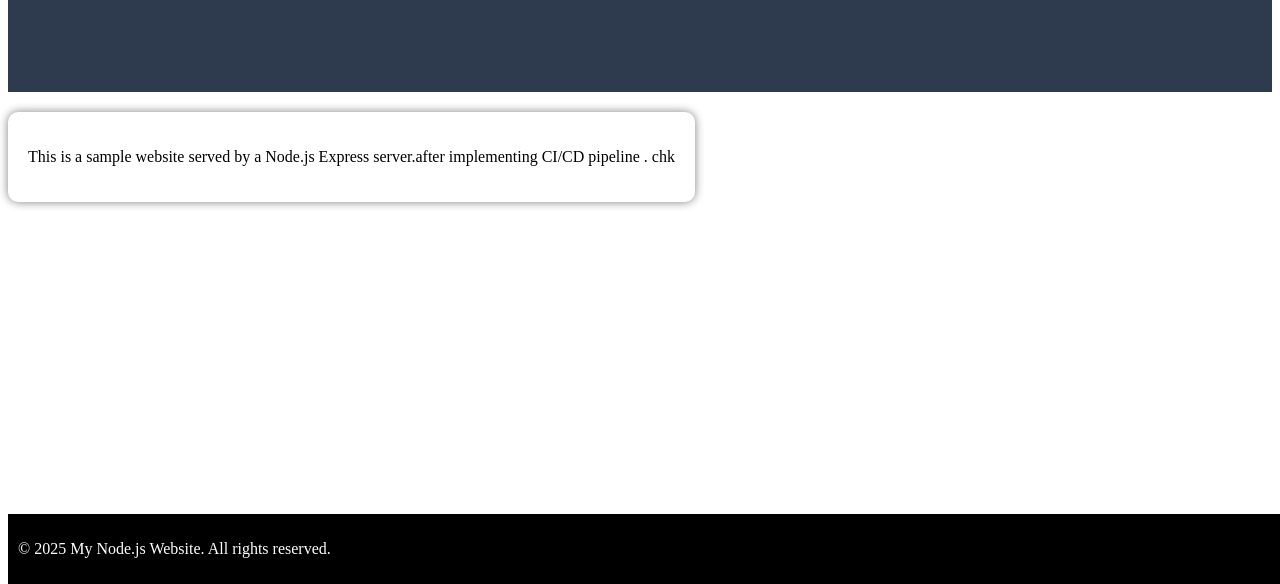
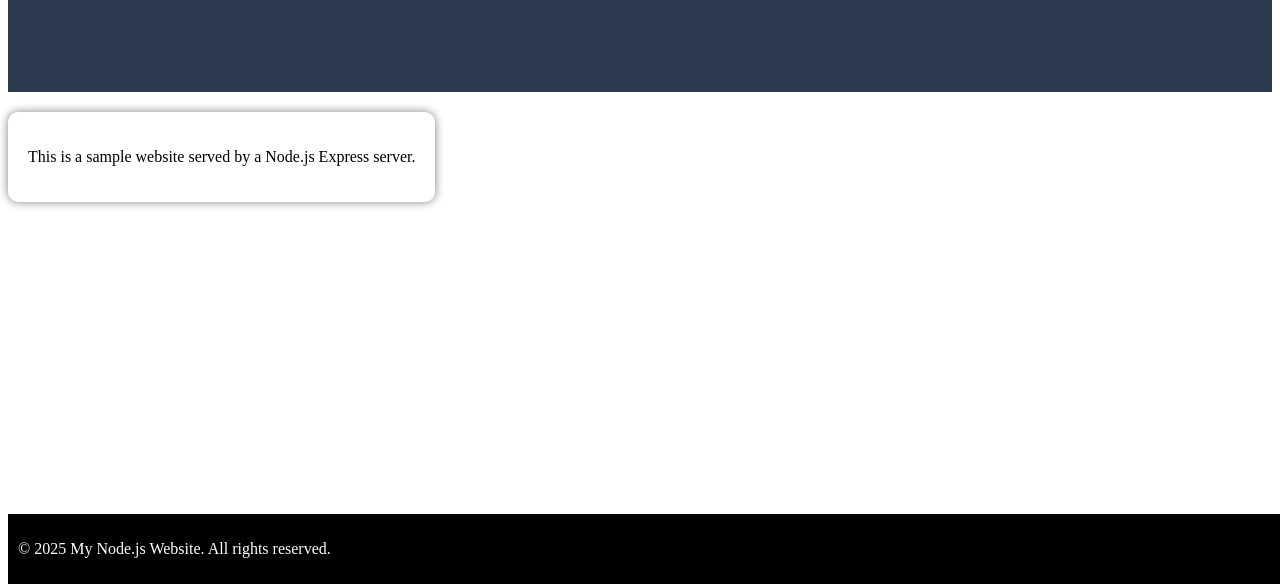
Before and after one commit to Kawin-cloud/node-web-app, a website: page public/index.html in a window 1280 px wide. Shown: the part 216-800 px from the top of the page. Drawn offline with Linux system fonts and the light colour scheme.

Commit message:
Updated index file

```diff
--- a/public/index.html
+++ b/public/index.html
@@ -12,7 +12,7 @@
         </div>
     </header>
     <div class="container">
-        <p>This is a sample website served by a Node.js Express server.after implementing CI/CD pipeline . chk</p>
+        <p>This is a sample website served by a Node.js Express server.</p>
     </div>
     <footer>
         <p>&copy; 2025 My Node.js Website. All rights reserved.</p>
```
